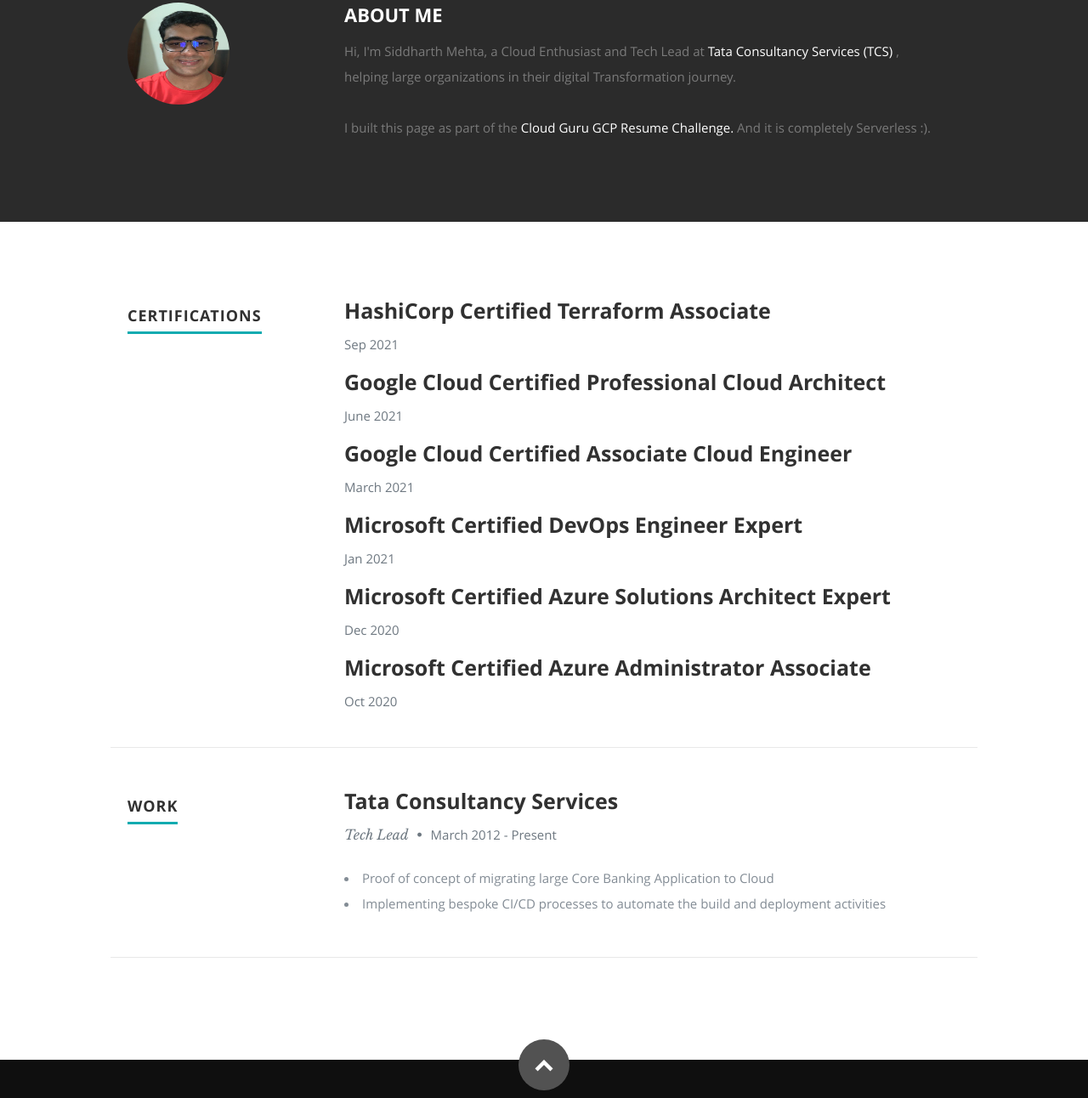
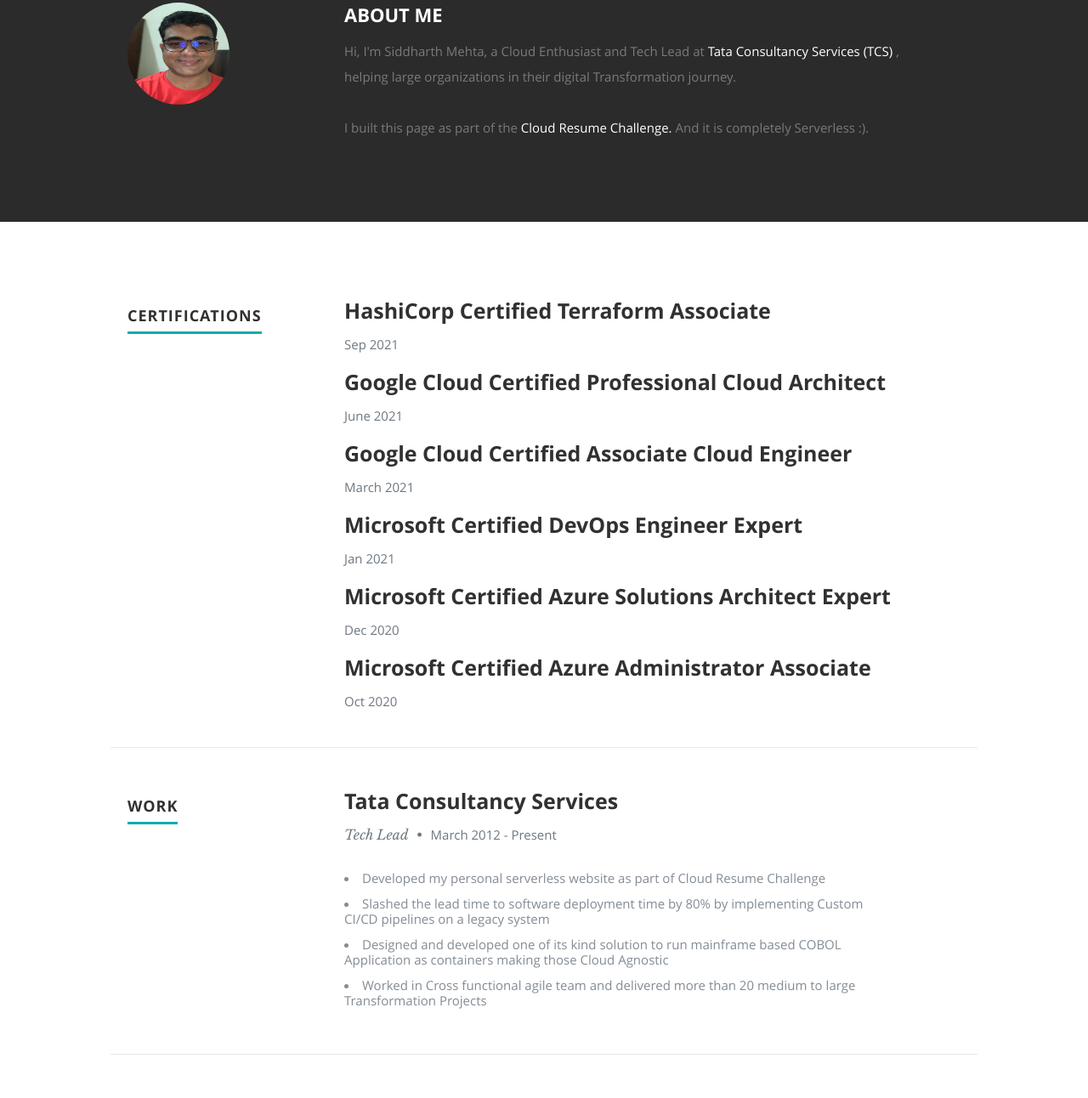
Before and after one commit to siddharthmehta72/cloud-resume-gcp-frontend, a plain HTML site: page frontend/index.html in a window 1280 px wide. Shown: the part 893-2185 px from the top of the page at 85% size. Drawn offline with nearby package versions, Linux system fonts and the light colour scheme; no server answers.

Commit message:
updated index.html to correctly reflect the work experience

```diff
--- a/frontend/index.html
+++ b/frontend/index.html
@@ -94,7 +94,7 @@
 
          </br>
       </br>
-       I built this page as part of the <span><a href="https://acloudguru.com/blog/engineering/cloudguruchallenge-your-resume-on-gcp">Cloud Guru GCP Resume Challenge.</a> And it is completely Serverless :).</span>
+       I built this page as part of the <span><a href="https://cloudresumechallenge.dev/docs/the-challenge/googlecloud/">Cloud Resume Challenge.</a> And it is completely Serverless :).</span>
 
 
          </div> <!-- end .main-col -->
@@ -206,9 +206,11 @@
                   <p class="info">Tech Lead <span>&bull;</span> <em class="date">March 2012 - Present</em></p>
 
                   <p>
-                  <li>Proof of concept of migrating large Core Banking Application to Cloud</li>
-                  <li>Implementing bespoke CI/CD processes to automate the build and deployment activities</li>
-                  </p>
+                  <li>Developed my personal serverless website as part of Cloud Resume Challenge </li>
+                  <li>Slashed the lead time to software deployment time by 80% by implementing Custom CI/CD pipelines on a legacy system</li>
+                  <li>Designed and developed one of its kind solution to run mainframe based COBOL Application as containers making those Cloud Agnostic</li>
+                  <li>Worked in Cross functional agile team and delivered more than 20 medium to large Transformation Projects</li>
+               </p>
 
                </div>
 
```
